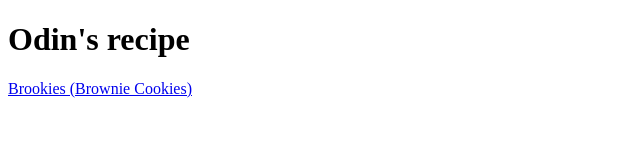
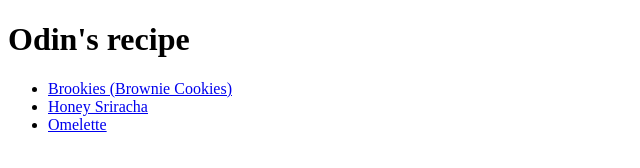
Before and after one commit to damartialartist/odin-recipes, a plain HTML site: page index.html in a window 1280 px wide. Shown: the whole page, without its empty margins (0-640 px from the left). Drawn offline with Linux system fonts and the light colour scheme.

Commit message:
Updated index.html

```diff
--- a/index.html
+++ b/index.html
@@ -5,6 +5,18 @@
     </head>
     <body>
         <h1>Odin's recipe</h1>
-        <a href="./recipes/brownie.html">Brookies (Brownie Cookies)</a>
+        <ul>
+            <li>
+                <a href="./recipes/brownie.html">Brookies (Brownie Cookies)</a>
+            </li>
+            <li>
+                <a href="./recipes/honey_sriracha_chicken.html">
+                    Honey Sriracha</a
+                >
+            </li>
+            <li>
+                <a href="./recipes/omlette.html"> Omelette </a>
+            </li>
+        </ul>
     </body>
 </html>
```
